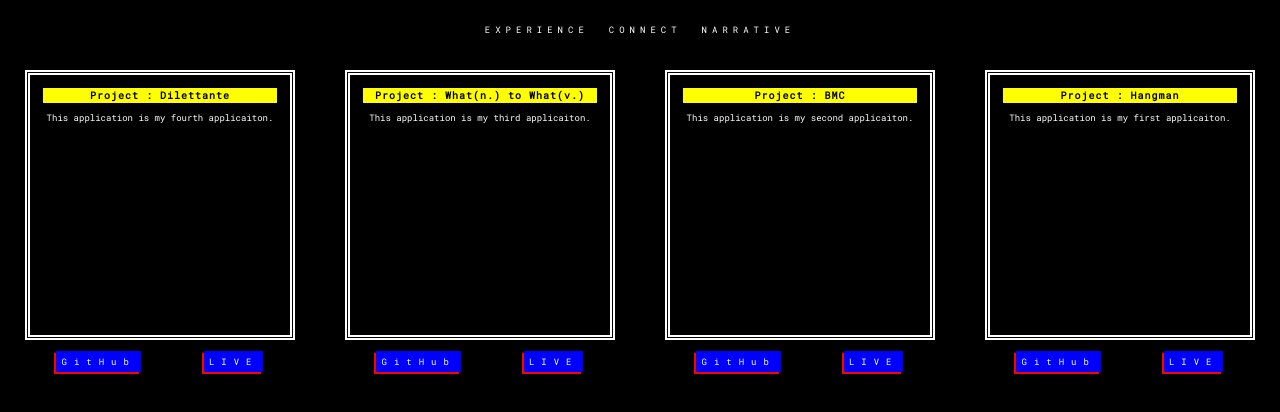
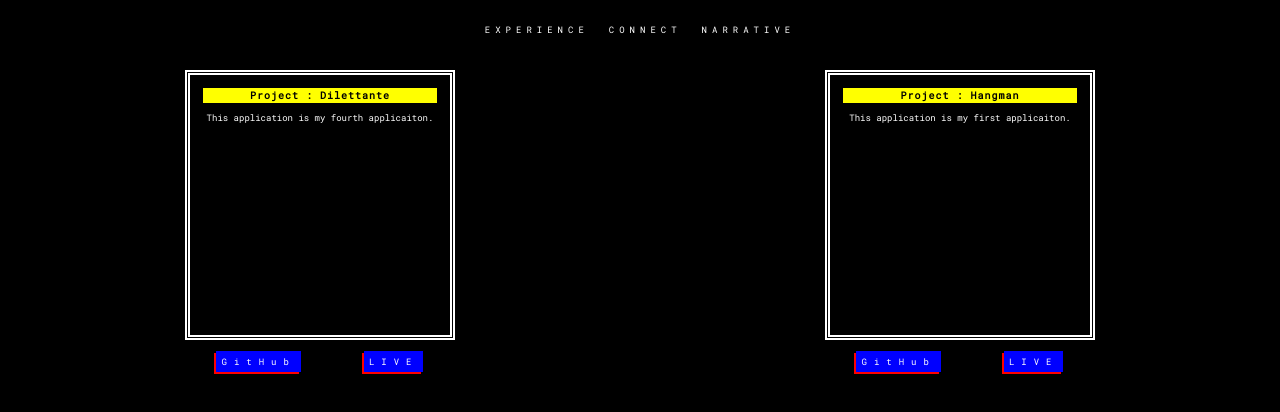
Before and after one commit to grantspell/spell-portfolio, a React (Create React App) app: page /experience in a window 1280 px wide. Shown: the part 296-708 px from the top of the page. Built offline with nearby package versions, Linux system fonts and the light colour scheme.

Commit message:
UPDATED | `Experience` page to display ready applications

```diff
--- a/src/components/experience/Experience.js
+++ b/src/components/experience/Experience.js
@@ -82,7 +82,7 @@ class Experience extends Component {
                     </ProjectLinks>
                 </Project>
 
-                <Project>
+                {/* <Project>
                     <ProjectDisplay>
                         <h3>Project : What(n.) to What(v.)</h3>
                         <p>This application is my third applicaiton.</p>
@@ -102,7 +102,7 @@ class Experience extends Component {
                         <a href="https://github.com/grantspell/project_two" target="_blank" >GitHub</a>
                         <a href="https://agile-caverns-43314.herokuapp.com/" target="_blank" >LIVE</a>
                     </ProjectLinks>
-                </Project>
+                </Project> */}
 
                 <Project>
                     <ProjectDisplay>
```
